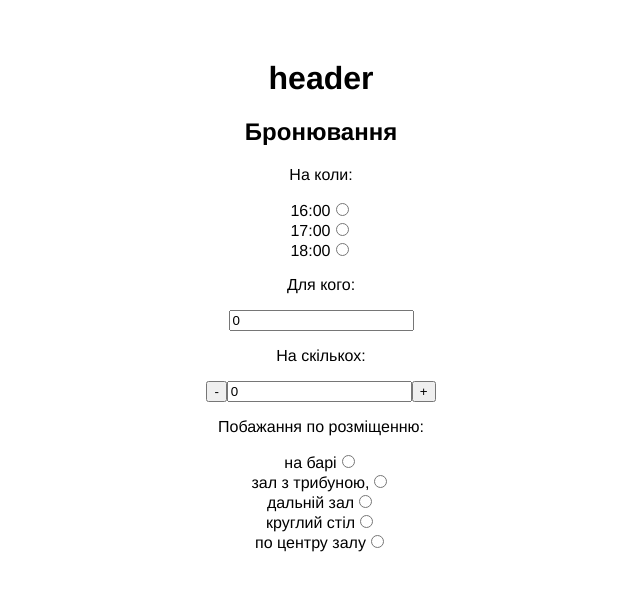
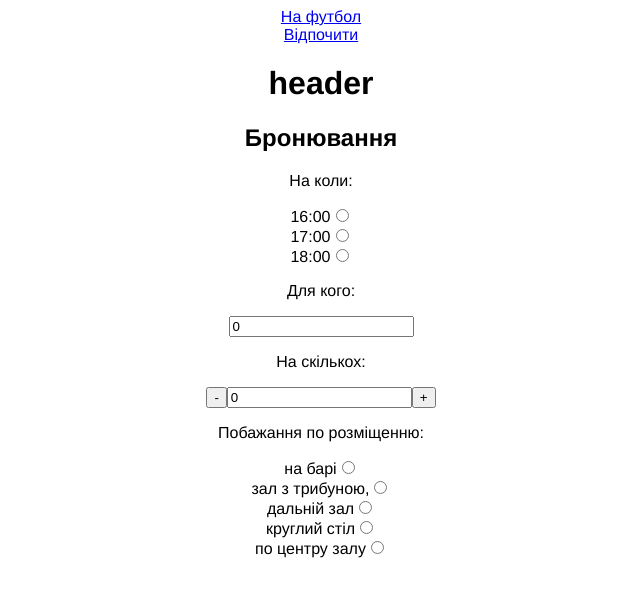
Before and after one commit to Chelovekozavr/tg-bot-vue, a Vue app: page / in a window 1280 px wide. Shown: the top 596 px of the page, without its empty margins (319-959 px from the left). Built offline with nearby package versions, Linux system fonts and the light colour scheme; the HTML template or start-up script is replaced by a standard one.

Commit message:
nav added

```diff
--- a/src/App.vue
+++ b/src/App.vue
@@ -1,9 +1,14 @@
 <template>
     <div id="app">
+        <div id="nav">
+            <Router-link to="/1">На футбол</Router-link>
+            <br>
+            <Router-link to="/2">Відпочити</Router-link>
+        </div>
         <Header></Header>
         <router-view></router-view>
 
-        <p>{{ window?.Telegram?.WebApp?.initData }}</p>
+        <p>{{ Window?.Telegram?.WebApp?.initData }}</p>
     </div>
 </template>
 
@@ -20,7 +25,7 @@ export default {
         // MatchdayForm
     },
     created() {
-        console.log(window?.Telegram)
+        console.log(Window?.Telegram)
     }
 }
 </script>
@@ -32,7 +37,8 @@ export default {
   -moz-osx-font-smoothing: grayscale;
   text-align: center;
   color: var(--tg-theme-text-color);
-  margin-top: 60px;
+  margin: 0;
+  padding: 0;
   background: var(--tg-theme-bg-color);
 }
 </style>
```
